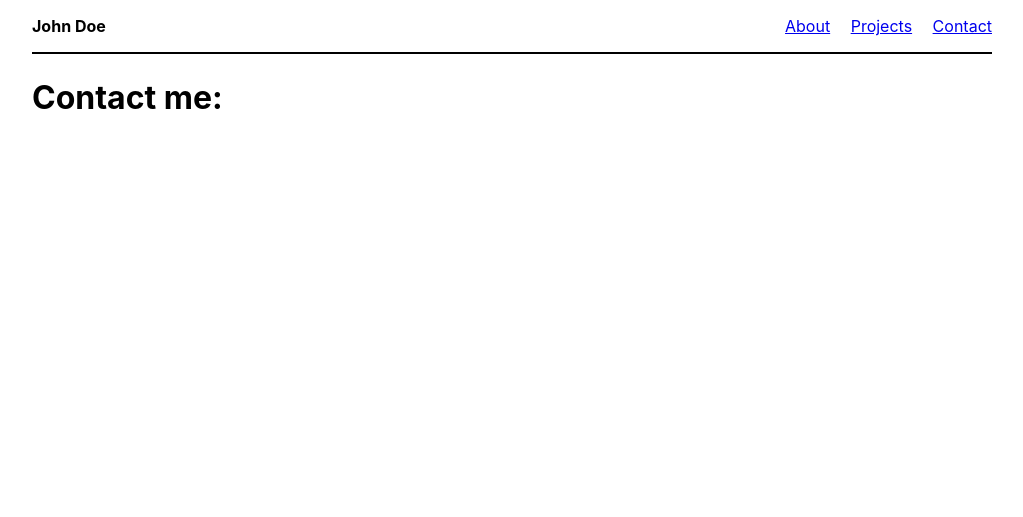
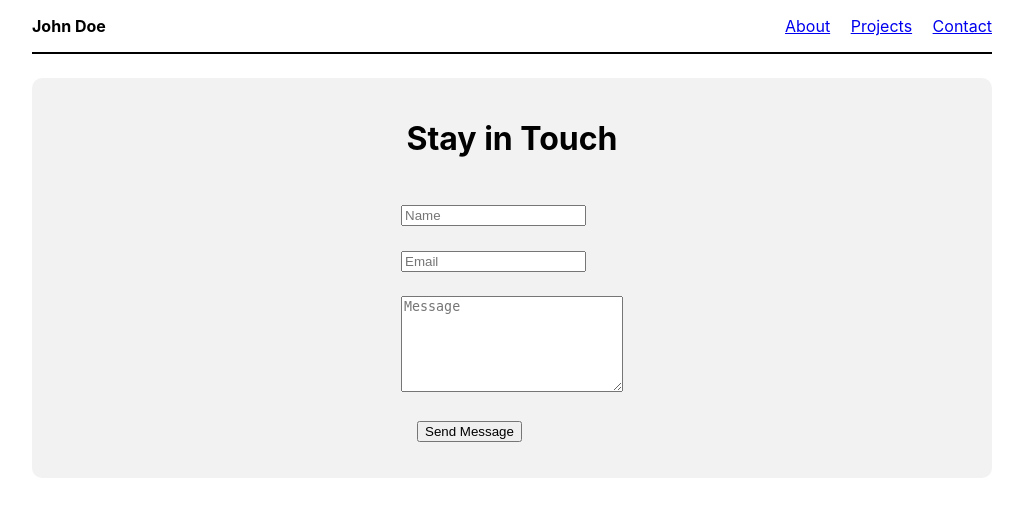
Before and after one commit to HackFrostNL/dev-bootcamp-v1.0, a Flask app: page /contact/ in a window 1280 px wide. Shown: the top 517 px of the page, without its empty margins (128-1151 px from the left). Run offline with Flask 2, Linux system fonts and the light colour scheme.

Commit message:
Added contact form fields + Formspree routing

```diff
--- a/portfolio/static/style.css
+++ b/portfolio/static/style.css
@@ -49,3 +49,17 @@ nav ul li {
 	max-width: 30rem;
 	border: 2px solid black;
 }
+
+/* Contact page */
+.contact {
+	display: flex;
+	align-items: center;
+	flex-direction: column;
+	border-radius: 10px;
+	background-color: #f2f2f2;
+	padding: 20px;
+}
+
+form>.field {
+	margin: 1.5rem;
+}
--- a/portfolio/templates/contact.html
+++ b/portfolio/templates/contact.html
@@ -1,5 +1,25 @@
-{% extends "layout.html" %}
-{% block title %}Contact{% endblock %}
-{% block content %}
-<h1>Contact me:</h1>
+{% extends "layout.html" %} {% block title %}Contact{% endblock %} {% block
+content %}
+<div class="contact">
+	<h1>Stay in Touch</h1>
+	<form action="https://formspree.io/f/xqkwbpro" method="POST">
+		<div class="field">
+			<input type="text" name="name" placeholder="Name" />
+		</div>
+		<div class="field">
+			<input type="email" name="_replyto" placeholder="Email" />
+		</div>
+		<div class="field">
+			<textarea
+				name="message"
+				placeholder="Message"
+				rows="6"
+				cols="25"
+			></textarea>
+		</div>
+		<ul class="">
+			<input type="submit" value="Send Message" />
+		</ul>
+	</form>
+</div>
 {% endblock %}
```
